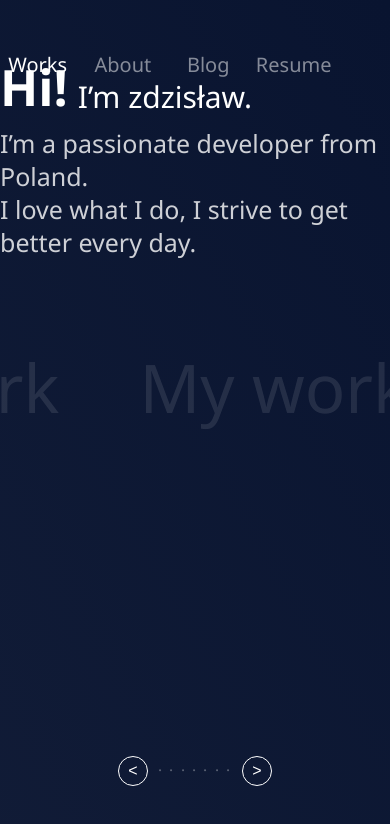
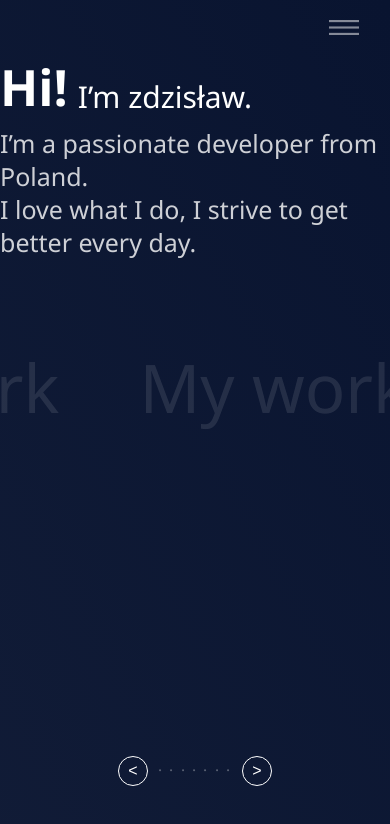
Before and after one commit to lorow/HorrorInCode, a React (Create React App) app in the folder HorrorInCode/frontend/: page / in a window 390 px wide. Shown: the top 824 px of the page. Built offline with nearby package versions, Linux system fonts and the light colour scheme.

Commit message:
ADD mobile menu

```diff
--- a/HorrorInCode/frontend/src/components/navbar.jsx
+++ b/HorrorInCode/frontend/src/components/navbar.jsx
@@ -1,9 +1,48 @@
-import React from 'react';
+import React, { useState, useCallback } from 'react';
 import { Link } from 'react-router-dom';
 import styled from 'styled-components';
 
+const HamburgerButton = styled.button`
+  position: fixed;
+  top: 5vw;
+  right: 8vw;
+  z-index: 90;
+  display: none;
+
+  width: 30px;
+  height: 20px;
+  border: none;
+
+  background: url("/svg/menu.svg");
+  background-repeat: no-repeat;
+  background-size: 100%;
+
+  @media (max-width: 768px) {
+    display: block;
+  }
+`;
+
+const CloseHamburgerMenu = styled.button`
+  background-color: transparent;
+
+  width: 30px;
+
+  margin-left: auto;
+  margin-right: 30px;
+
+  border: none;
+  color: white;
+  font-size: 20px;
+  font-weight: 700;
+  display: none;
+
+  @media (max-width: 650px) {
+    display: block;
+  }
+`;
+
 const NavbarContainer = styled.div`
-  position: absolute;
+  position: fixed;
   top: 50px;
   right: 15vw;
   display: grid;
@@ -11,6 +50,22 @@ const NavbarContainer = styled.div`
   grid-template-columns: repeat(4, 1fr);
   grid-template-rows: 1fr;
   grid-gap: 10px;
+
+  @media (max-width: 650px) {
+    background: linear-gradient(240.48deg, #091430 0.20%, rgba(9, 20, 48, 0.90) 100%);
+    display: ${props => props.shouldMenuDisplay ? "grid" : "none"};
+    grid-auto-flow: row;
+    grid-template-columns: 1fr;
+    grid-template-rows: .3fr repeat(4, .3fr) 1fr;
+    justify-content: center;
+    align-items: center;
+
+    top: 0;
+    right: 0;
+    bottom: 0;
+    left: 0;
+
+  }
 `;
 
 const Navlink = styled.a`
@@ -26,12 +81,22 @@ const Navlink = styled.a`
 `;
 
 export default function Navbar(props) {
+  const [shouldMenuOpen, setShouldMenuOpen] = useState(false);
+
+  const toggleMenu = useCallback(() => {
+    setShouldMenuOpen(prev => !prev);
+  }, [])
+
   return (
-    <NavbarContainer>
-      <Navlink isActive>Works</Navlink>
-      <Navlink>About</Navlink>
-      <Navlink>Blog</Navlink>
-      <Navlink>Resume</Navlink>
-    </NavbarContainer>
+    <>
+      <HamburgerButton onClick={toggleMenu}></HamburgerButton>
+      <NavbarContainer shouldMenuDisplay={shouldMenuOpen}>
+        <CloseHamburgerMenu onClick={toggleMenu}>X</CloseHamburgerMenu>
+        <Navlink isActive>Works</Navlink>
+        <Navlink>About</Navlink>
+        <Navlink>Blog</Navlink>
+        <Navlink>Resume</Navlink>
+      </NavbarContainer>
+    </>
   )
 }
```
